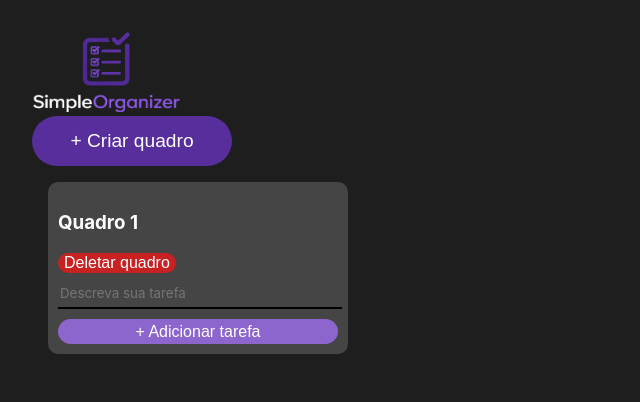
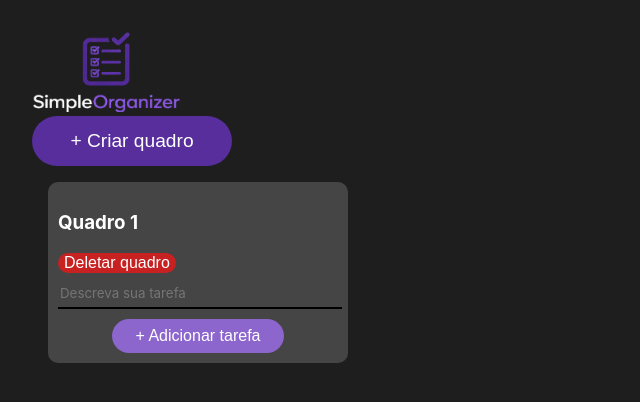
Before and after one commit to diogoSgermano/SimpleOrganizer, a React (Create React App) app in the folder simpleorganizerapp/: page / in a window 1280 px wide. Both pictures are taken after a click on the button "+ Criar quadro". Shown: the top 402 px of the page, without its empty margins (0-640 px from the left). Built offline with nearby package versions, Linux system fonts and the light colour scheme.

Commit message:
centralize chart

```diff
--- a/simpleorganizerapp/src/components/layout/Column/Column.module.css
+++ b/simpleorganizerapp/src/components/layout/Column/Column.module.css
@@ -53,5 +53,6 @@
   border-radius:30px;
   color:white;
   font-size:medium;
-  padding:0.2em;
+  padding: 0.5em 1.5em;
+  align-self: center;
 }
```
